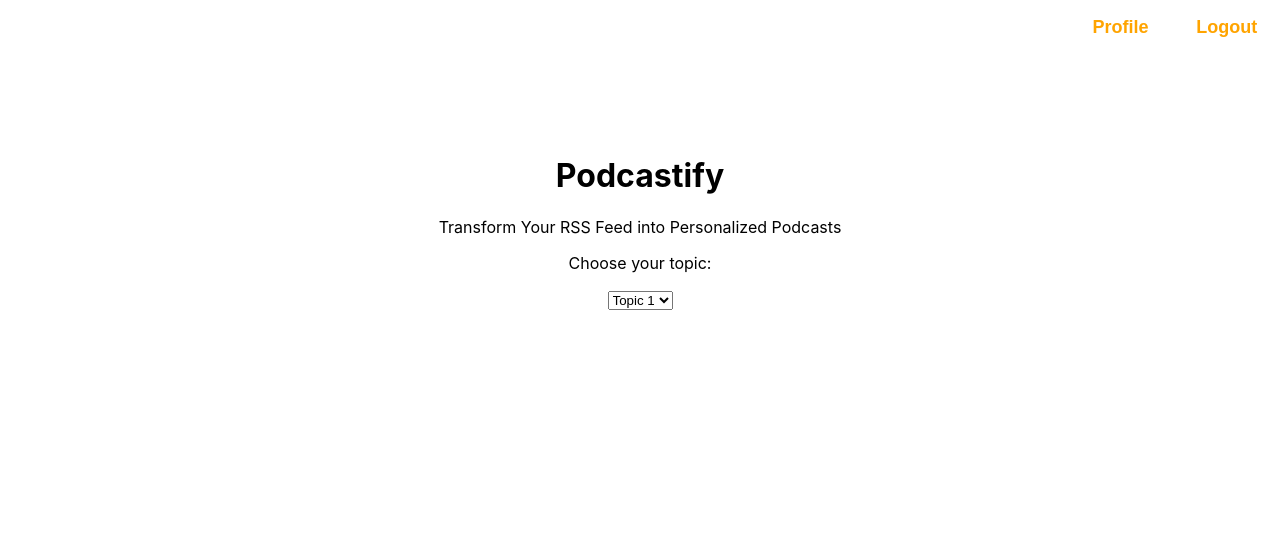
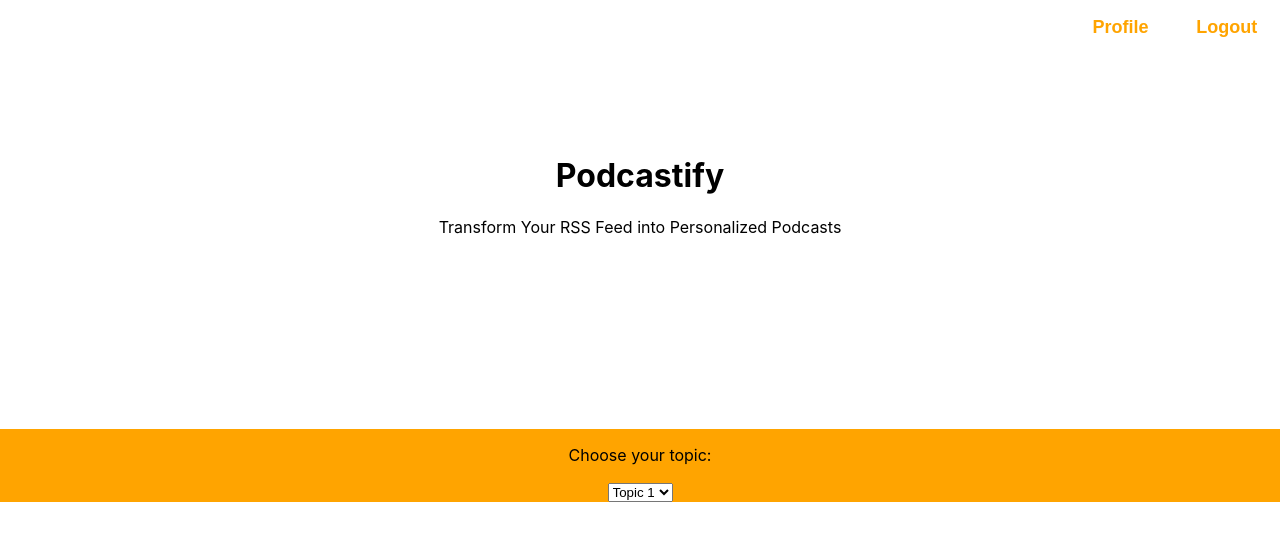
Before and after one commit to kamalakoum/ai_podcast, a React (Create React App) app in the folder frontend/: page /home in a window 1280 px wide. Shown: the top 540 px of the page. Built offline with nearby package versions, Linux system fonts and the light colour scheme.

Commit message:
frontend: topics-container display flex

```diff
--- a/frontend/src/components/pages/home/index.css
+++ b/frontend/src/components/pages/home/index.css
@@ -16,3 +16,14 @@
     margin-top: 8%;
     text-align: center;
 }
+
+
+.topics-container {
+    width: 100%;
+    height: 20%;
+    background-color: #ffa400;
+    margin-top: 15%;
+    display: flex;
+    text-align: center;
+    justify-content: center;
+}
```
